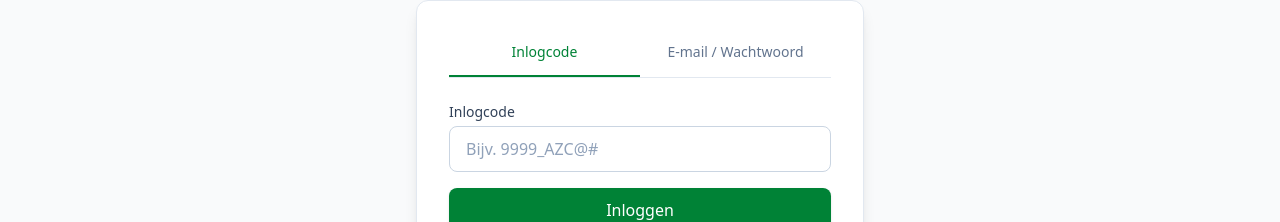
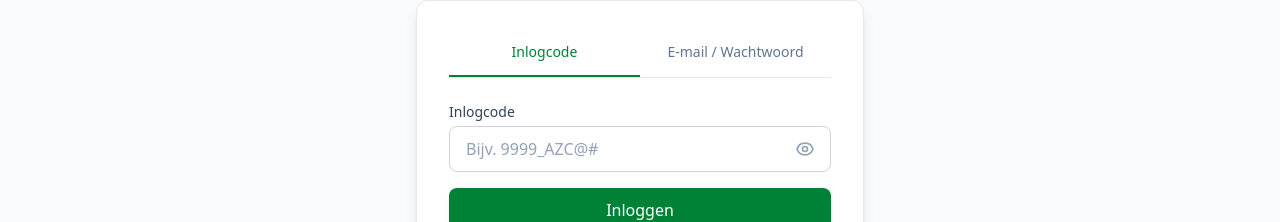
Before and after one commit to boep1963/ToernooiProf, a Next.js app: page /inloggen in a window 1280 px wide. Shown: the part 320-542 px from the top of the page. Built offline with nearby package versions, Linux system fonts and the light colour scheme; no server answers.

Commit message:
Login gemaskeerd en oogje

```diff
--- a/src/app/(auth)/inloggen/page.tsx
+++ b/src/app/(auth)/inloggen/page.tsx
@@ -11,6 +11,7 @@ export default function LoginPage() {
   const [email, setEmail] = useState('');
   const [password, setPassword] = useState('');
   const [showPassword, setShowPassword] = useState(false);
+  const [showLoginCode, setShowLoginCode] = useState(false);
   const [error, setError] = useState('');
   const [isLoading, setIsLoading] = useState(false);
 
@@ -158,16 +159,36 @@ export default function LoginPage() {
                 <label htmlFor="loginCode" className="block text-sm font-medium text-slate-700 dark:text-slate-300 mb-1">
                   Inlogcode
                 </label>
+                <div className="relative">
                   <input
                     id="loginCode"
-                  type="text"
+                    type={showLoginCode ? 'text' : 'password'}
                     value={loginCode}
                     onChange={(e) => setLoginCode(e.target.value)}
                     placeholder="Bijv. 9999_AZC@#"
                     required
                     aria-required="true"
-                  className="w-full px-4 py-2.5 border border-slate-300 dark:border-slate-600 rounded-lg bg-white dark:bg-slate-700 text-slate-900 dark:text-white placeholder-slate-400 dark:placeholder-slate-500 focus:ring-2 focus:ring-green-500 focus:border-transparent outline-none transition-colors"
+                    autoComplete="one-time-code"
+                    className="w-full px-4 py-2.5 pr-12 border border-slate-300 dark:border-slate-600 rounded-lg bg-white dark:bg-slate-700 text-slate-900 dark:text-white placeholder-slate-400 dark:placeholder-slate-500 focus:ring-2 focus:ring-green-500 focus:border-transparent outline-none transition-colors"
                   />
+                  <button
+                    type="button"
+                    onClick={() => setShowLoginCode(!showLoginCode)}
+                    aria-label={showLoginCode ? 'Inlogcode verbergen' : 'Inlogcode tonen'}
+                    className="absolute right-3 top-1/2 -translate-y-1/2 text-slate-400 hover:text-slate-600 dark:text-slate-500 dark:hover:text-slate-300 transition-colors p-1"
+                  >
+                    {showLoginCode ? (
+                      <svg className="w-5 h-5" fill="none" stroke="currentColor" viewBox="0 0 24 24" xmlns="http://www.w3.org/2000/svg">
+                        <path strokeLinecap="round" strokeLinejoin="round" strokeWidth={2} d="M13.875 18.825A10.05 10.05 0 0112 19c-4.478 0-8.268-2.943-9.543-7a9.97 9.97 0 011.563-3.029m5.858.908a3 3 0 114.243 4.243M9.878 9.878l4.242 4.242M9.88 9.88l-3.29-3.29m7.532 7.532l3.29 3.29M3 3l3.59 3.59m0 0A9.953 9.953 0 0112 5c4.478 0 8.268 2.943 9.543 7a10.025 10.025 0 01-4.132 5.411m0 0L21 21" />
+                      </svg>
+                    ) : (
+                      <svg className="w-5 h-5" fill="none" stroke="currentColor" viewBox="0 0 24 24" xmlns="http://www.w3.org/2000/svg">
+                        <path strokeLinecap="round" strokeLinejoin="round" strokeWidth={2} d="M15 12a3 3 0 11-6 0 3 3 0 016 0z" />
+                        <path strokeLinecap="round" strokeLinejoin="round" strokeWidth={2} d="M2.458 12C3.732 7.943 7.523 5 12 5c4.478 0 8.268 2.943 9.542 7-1.274 4.057-5.064 7-9.542 7-4.477 0-8.268-2.943-9.542-7z" />
+                      </svg>
+                    )}
+                  </button>
+                </div>
               </div>
               <button
                 type="submit"
--- a/src/app/(dashboard)/competities/[id]/matrix/page.tsx
+++ b/src/app/(dashboard)/competities/[id]/matrix/page.tsx
@@ -326,6 +326,16 @@ export default function CompetitieMatrixPage() {
     }
     if (hs2 > cargem2) {
       validationErrors.push(`${selectedMatch?.playerBName}: hoogste serie (${hs2}) kan niet groter zijn dan het aantal gemaakte caramboles (${cargem2})`);
+    }
+
+    // Feature #337: Validatie: HS × beurten moet >= gemaakte caramboles zijn
+    // Logica: Als een speler 20 caramboles maakt in 2 beurten, kan de hoogste serie niet 3 zijn
+    // want 2 × 3 = 6 < 20. De HS × beurten geeft het theoretisch minimum aantal caramboles.
+    if (brt > 0 && hs1 * brt < cargem1) {
+      validationErrors.push(`${selectedMatch?.playerAName}: hoogste serie × aantal beurten (${hs1} × ${brt} = ${hs1 * brt}) moet groter of gelijk zijn aan het aantal gemaakte caramboles (${cargem1})`);
+    }
+    if (brt > 0 && hs2 * brt < cargem2) {
+      validationErrors.push(`${selectedMatch?.playerBName}: hoogste serie × aantal beurten (${hs2} × ${brt} = ${hs2 * brt}) moet groter of gelijk zijn aan het aantal gemaakte caramboles (${cargem2})`);
     }
 
     // Feature #334: Validatie: beurten niet groter dan maximaal aantal beurten
```
Also changed, not shown: 2 other files (tests, documents, lock files or other folders). Lines whose indentation alone changed are shown as unchanged.
